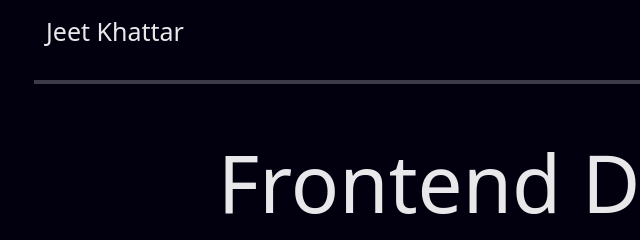
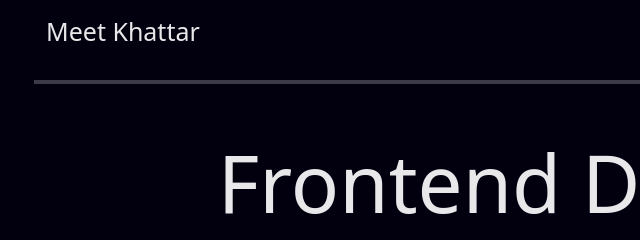
Before and after one commit to jeet-khattar/my-portfolio, a plain HTML site: page index.html in a window 1280 px wide. Shown: the top 240 px of the page, 48-688 px from the left. Drawn offline with nearby package versions, Linux system fonts and the light colour scheme.

Commit message:
name correction

```diff
--- a/index.html
+++ b/index.html
@@ -18,7 +18,7 @@
 <div class="container">
 <nav class="navbar navbar-expand-lg">
   <div class="container-fluid">
-    <a class="navbar-brand" href="#" id="jeet">Jeet Khattar</a>
+    <a class="navbar-brand" href="#" id="jeet">Meet Khattar</a>
     <button class="navbar-toggler" type="button" data-bs-toggle="collapse" data-bs-target="#navbarSupportedContent" aria-controls="navbarSupportedContent" aria-expanded="false" aria-label="Toggle navigation">
       <span class="navbar-toggler-icon"></span>
     </button>
```
